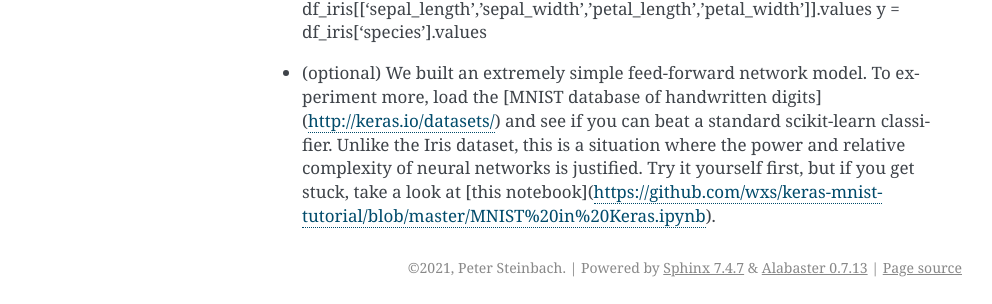
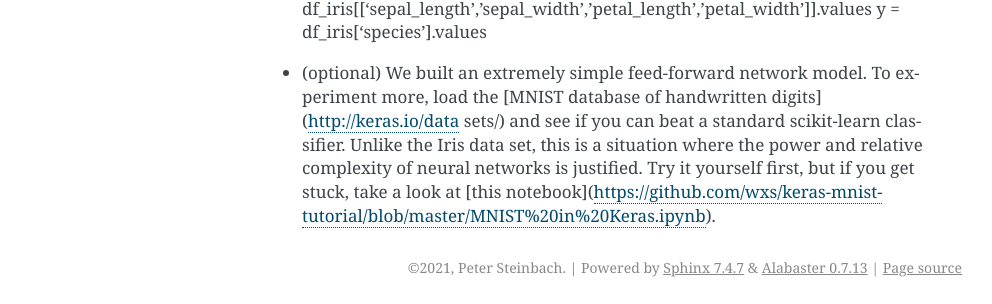
Before and after one commit to deeplearning540/deeplearning540.github.io, a Sphinx documentation site: the page built from source/lesson05/content.rst, in a window 1280 px wide. Shown: the part 1939-2243 px from the top of the page, without its empty margins (148-1140 px from the left). Built offline with Sphinx 7.4.7, drawn with Linux system fonts in a browser that asks for light colours.

Commit message:
more dataset fixes

```diff
--- a/source/lesson03/content.rst
+++ b/source/lesson03/content.rst
@@ -36,7 +36,7 @@
 
    3. the number of observations that define a neighborhood
 
-   4. the number of clusters in the dataset
+   4. the number of clusters in the data set
 
 
 .. admonition:: Exercise 2
@@ -139,7 +139,7 @@
 Datasets
 ========
 
-* Datasets for clustering. Each of the following synthetic datasets contains several features `x1`, `x2`, ... and a `label` column which comprises (2 classes).
+* Datasets for clustering. Each of the following synthetic data sets contains several features `x1`, `x2`, ... and a `label` column which comprises (2 classes).
 
   * `clustering_data_00.csv <https://github.com/deeplearning540/lesson02/blob/main/data/clustering_data_00.csv>`_
   * `clustering_data_01.csv <https://github.com/deeplearning540/lesson02/blob/main/data/clustering_data_01.csv>`_
--- a/source/lesson04/content.rst
+++ b/source/lesson04/content.rst
@@ -67,7 +67,7 @@
 Datasets
 ========
 
-* Datasets for clustering. Each of the following synthetic datasets contains several features `x1`, `x2`, ... and a `label` column which comprises (2 classes).
+* Datasets for clustering. Each of the following synthetic data sets contains several features `x1`, `x2`, ... and a `label` column which comprises (2 classes).
 
   * `clustering_data_00.csv <https://github.com/deeplearning540/lesson02/blob/main/data/clustering_data_00.csv>`_
   * `clustering_data_01.csv <https://github.com/deeplearning540/lesson02/blob/main/data/clustering_data_01.csv>`_
--- a/source/lesson05/content.rst
+++ b/source/lesson05/content.rst
@@ -65,4 +65,4 @@
   y = df_iris['species'].values
 
 
-* (optional) We built an extremely simple feed-forward network model. To experiment more, load the [MNIST database of handwritten digits](http://keras.io/datasets/) and see if you can beat a standard scikit-learn classifier. Unlike the Iris dataset, this is a situation where the power and relative complexity of neural networks is justified. Try it yourself first, but if you get stuck, take a look at [this notebook](https://github.com/wxs/keras-mnist-tutorial/blob/master/MNIST%20in%20Keras.ipynb).
+* (optional) We built an extremely simple feed-forward network model. To experiment more, load the [MNIST database of handwritten digits](http://keras.io/data sets/) and see if you can beat a standard scikit-learn classifier. Unlike the Iris data set, this is a situation where the power and relative complexity of neural networks is justified. Try it yourself first, but if you get stuck, take a look at [this notebook](https://github.com/wxs/keras-mnist-tutorial/blob/master/MNIST%20in%20Keras.ipynb).
--- a/source/lesson07/content.rst
+++ b/source/lesson07/content.rst
@@ -40,6 +40,6 @@
 Exercises
 =========
 
-* through `OpenML <https://docs.openml.org/Datasets/>`_ or `keras datasets <https://keras.io/api/datasets/>`_
+* through `OpenML <https://docs.openml.org/Datasets/>`_ or `keras data sets <https://keras.io/api/data sets/>`_
    * https://sci2s.ugr.es/keel/datasets.php
    * https://archive.ics.uci.edu/ml/datasets.php?format=&task=cla&att=&area=&numAtt=&numIns=&type=&sort=nameUp&view=table
--- a/source/lesson08/content.rst
+++ b/source/lesson08/content.rst
@@ -44,6 +44,6 @@
 Exercises
 =========
 
-* through `OpenML <https://docs.openml.org/Datasets/>`_ or `keras datasets <https://keras.io/api/datasets/>`_
+* through `OpenML <https://docs.openml.org/Datasets/>`_ or `keras data sets <https://keras.io/api/data sets/>`_
    * https://sci2s.ugr.es/keel/datasets.php
    * https://archive.ics.uci.edu/ml/datasets.php?format=&task=cla&att=&area=&numAtt=&numIns=&type=&sort=nameUp&view=table
```
Also changed, not shown: source/lesson02/content.rst (+5 -5 lines).
